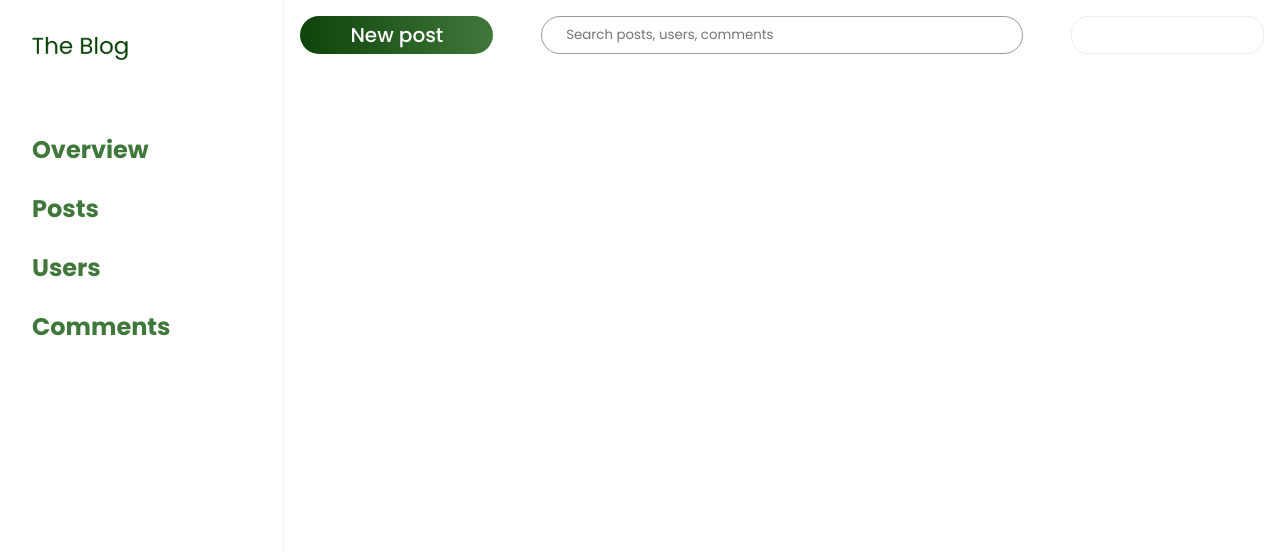
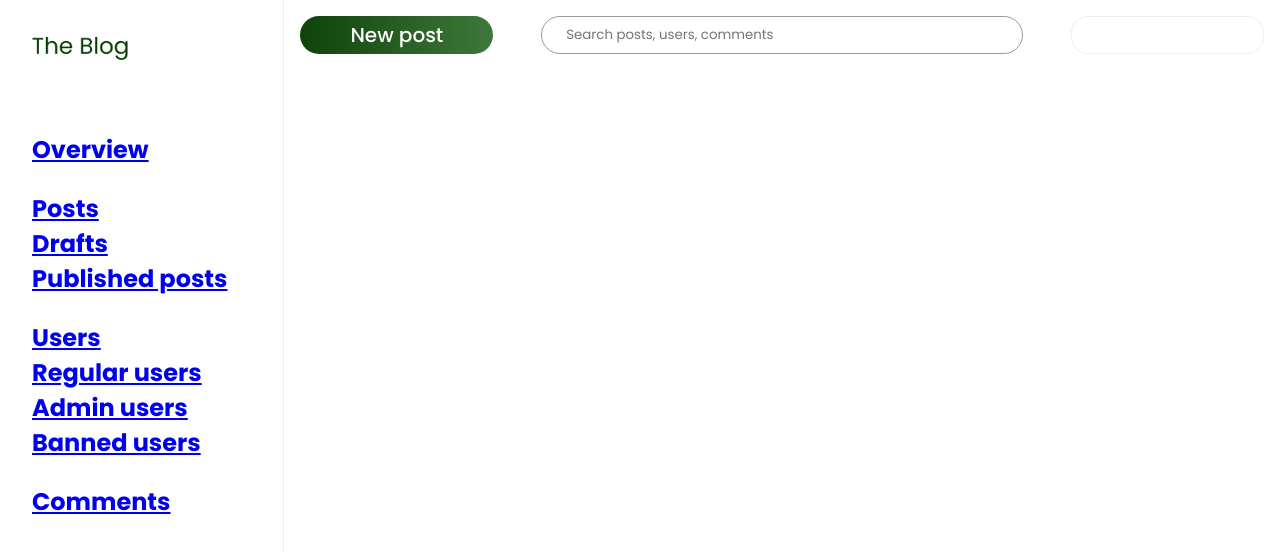
Before and after one commit to GabyAM/blog-admin-dashboard, a React (Vite) app: page / in a window 1280 px wide. Shown: the top 552 px of the page. Built offline with nearby package versions, Linux system fonts and the light colour scheme; sample sign-in values are in the browser's storage; a web font is replaced by a local one.

Commit message:
updates navbar links
Clicking on a nav bar link now resets the search term, so a small modification has been made on the searchbar so it reacts to that change. Also added links for the rest of the pages.

```diff
--- a/src/components/NavBar.jsx
+++ b/src/components/NavBar.jsx
@@ -1,6 +1,30 @@
+import { Link } from 'react-router-dom';
 import '../styles/navbar.css';
+import { useSearch } from '../hooks/useSearch';
 
+const links = [
+    { url: '/', title: 'Overview' },
+    {
+        url: '/posts',
+        title: 'Posts',
+        sections: [
+            { url: '/posts/drafts', title: 'Drafts' },
+            { url: '/posts/published', title: 'Published posts' }
+        ]
+    },
+    {
+        url: '/users',
+        title: 'Users',
+        sections: [
+            { url: '/users/regular', title: 'Regular users' },
+            { url: '/users/admin', title: 'Admin users' },
+            { url: '/users/banned', title: 'Banned users' }
+        ]
+    },
+    { url: '/comments', title: 'Comments' }
+];
 export function NavBar() {
+    const { setSearch } = useSearch();
     return (
         <aside className="main-navbar flex-col">
             <div className="logo-container">
@@ -8,10 +32,25 @@ export function NavBar() {
             </div>
             <nav>
                 <ul className="sections-list flex-col">
-                    <li>Overview</li>
-                    <li>Posts</li>
-                    <li>Users</li>
-                    <li>Comments</li>
+                    {links.map((link) => (
+                        <li key={link.url} onClick={() => setSearch('')}>
+                            <Link to={link.url}>{link.title}</Link>
+                            {link.sections && (
+                                <ul className="sub-sections-list">
+                                    {link.sections.map((link) => (
+                                        <li
+                                            key={link.url}
+                                            onClick={() => setSearch('')}
+                                        >
+                                            <Link to={link.url}>
+                                                {link.title}
+                                            </Link>
+                                        </li>
+                                    ))}
+                                </ul>
+                            )}
+                        </li>
+                    ))}
                 </ul>
             </nav>
         </aside>
--- a/src/components/SearchBar.jsx
+++ b/src/components/SearchBar.jsx
@@ -2,9 +2,15 @@ import { useEffect, useState } from 'react';
 import { useSearch } from '../hooks/useSearch';
 
 export function SearchBar() {
-    const { setSearch: setContextSearch } = useSearch();
+    const { search: contextSearch, setSearch: setContextSearch } = useSearch();
 
     const [search, setSearch] = useState('');
+
+    useEffect(() => {
+        if (contextSearch === '' && search !== '') {
+            setSearch('');
+        }
+    }, [contextSearch]);
     useEffect(() => {
         const timer = setTimeout(() => {
             setContextSearch(search);
```
